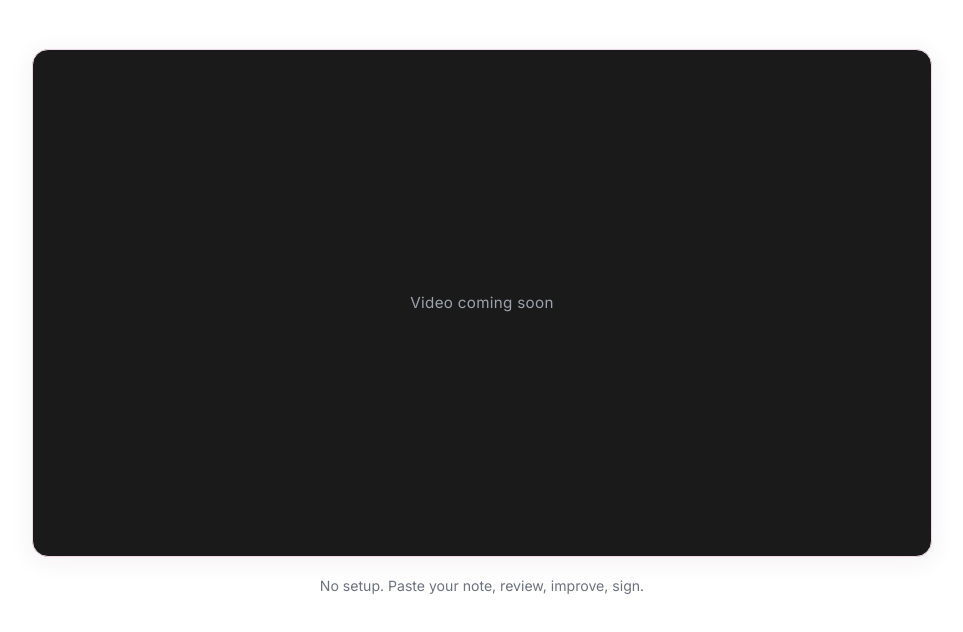
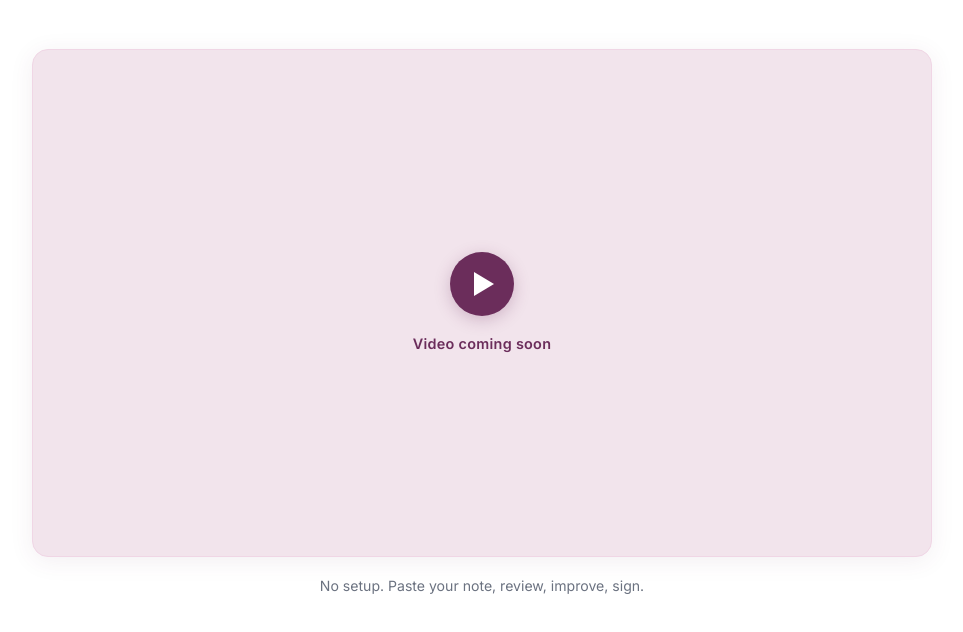
Before and after one commit to heaven850-png/tessoly-landing, a website: page index.html in a window 1280 px wide. Shown: the part 756-1388 px from the top of the page, without its empty margins (158-1121 px from the left). Drawn offline with nearby package versions, Linux system fonts and the light colour scheme.

Commit message:
Polish Loom video placeholder

```diff
--- a/index.html
+++ b/index.html
@@ -663,7 +663,7 @@
       position:relative;
       width:100%;
       padding-bottom:56.25%;
-      background:#1a1a1a;
+      background:#F2E4EC;
       border-radius:16px;
       overflow:hidden;
       box-shadow:0 4px 24px rgba(107,45,91,0.08);
@@ -674,13 +674,40 @@
         position:absolute;
         inset:0;
         display:flex;
+        flex-direction:column;
         align-items:center;
         justify-content:center;
-        color:#9CA3AF;
+        gap:16px;
         font-family:'Inter',sans-serif;
-        font-size:0.95rem;
-        letter-spacing:0.02em;
-      ">Video coming soon</div>
+      ">
+        <div style="
+          width:64px;
+          height:64px;
+          border-radius:50%;
+          background:var(--plum);
+          display:flex;
+          align-items:center;
+          justify-content:center;
+          box-shadow:0 4px 16px rgba(107,45,91,0.25);
+        ">
+          <span style="
+            display:inline-block;
+            width:0;
+            height:0;
+            border-top:12px solid transparent;
+            border-bottom:12px solid transparent;
+            border-left:20px solid #fff;
+            margin-left:4px;
+          "></span>
+        </div>
+        <p style="
+          margin:0;
+          font-size:0.9rem;
+          font-weight:600;
+          color:var(--plum);
+          letter-spacing:0.02em;
+        ">Video coming soon</p>
+      </div>
     </div>
     <p style="text-align:center;margin-top:18px;font-size:0.88rem;color:var(--gray-500);">No setup. Paste your note, review, improve, sign.</p>
   </div>
```
